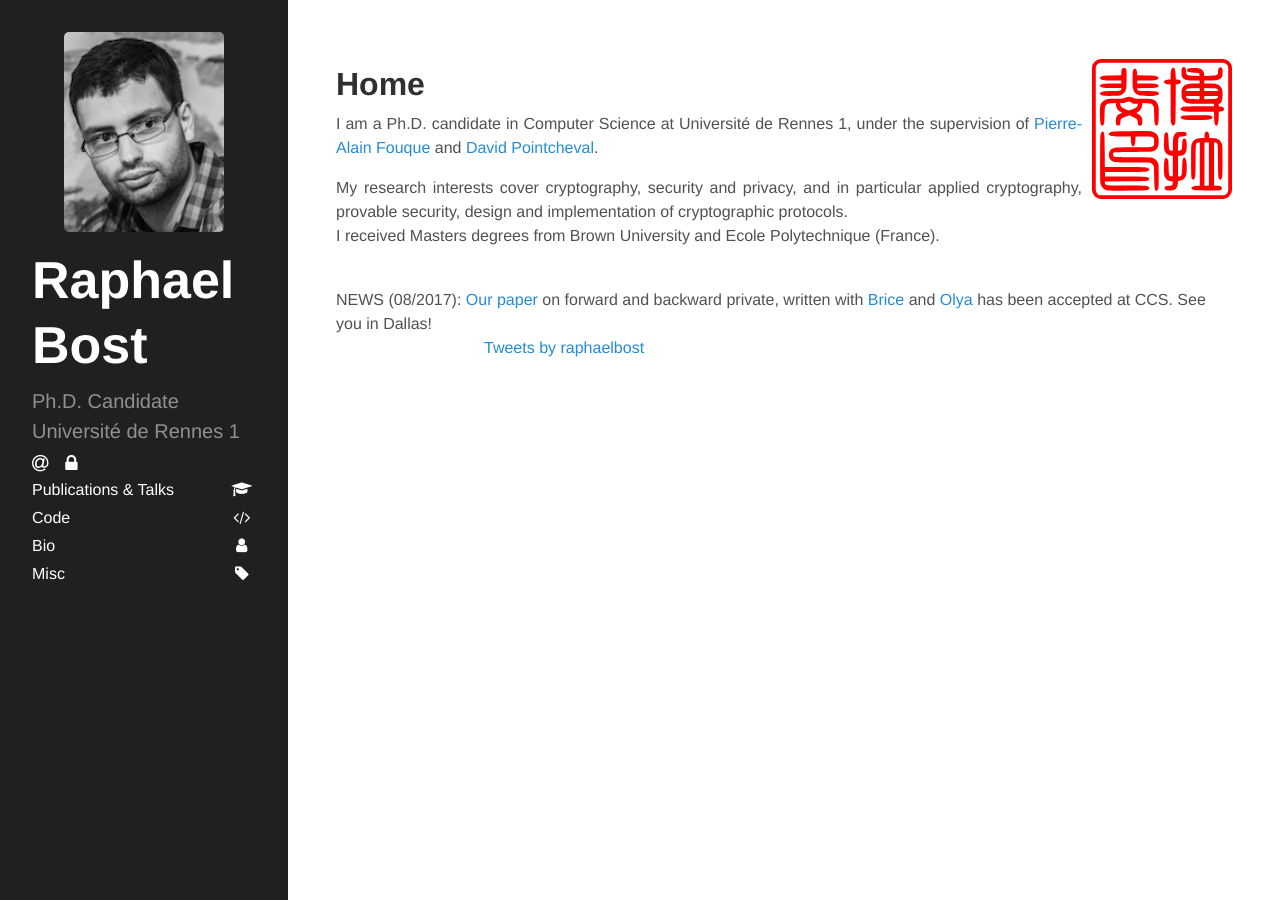
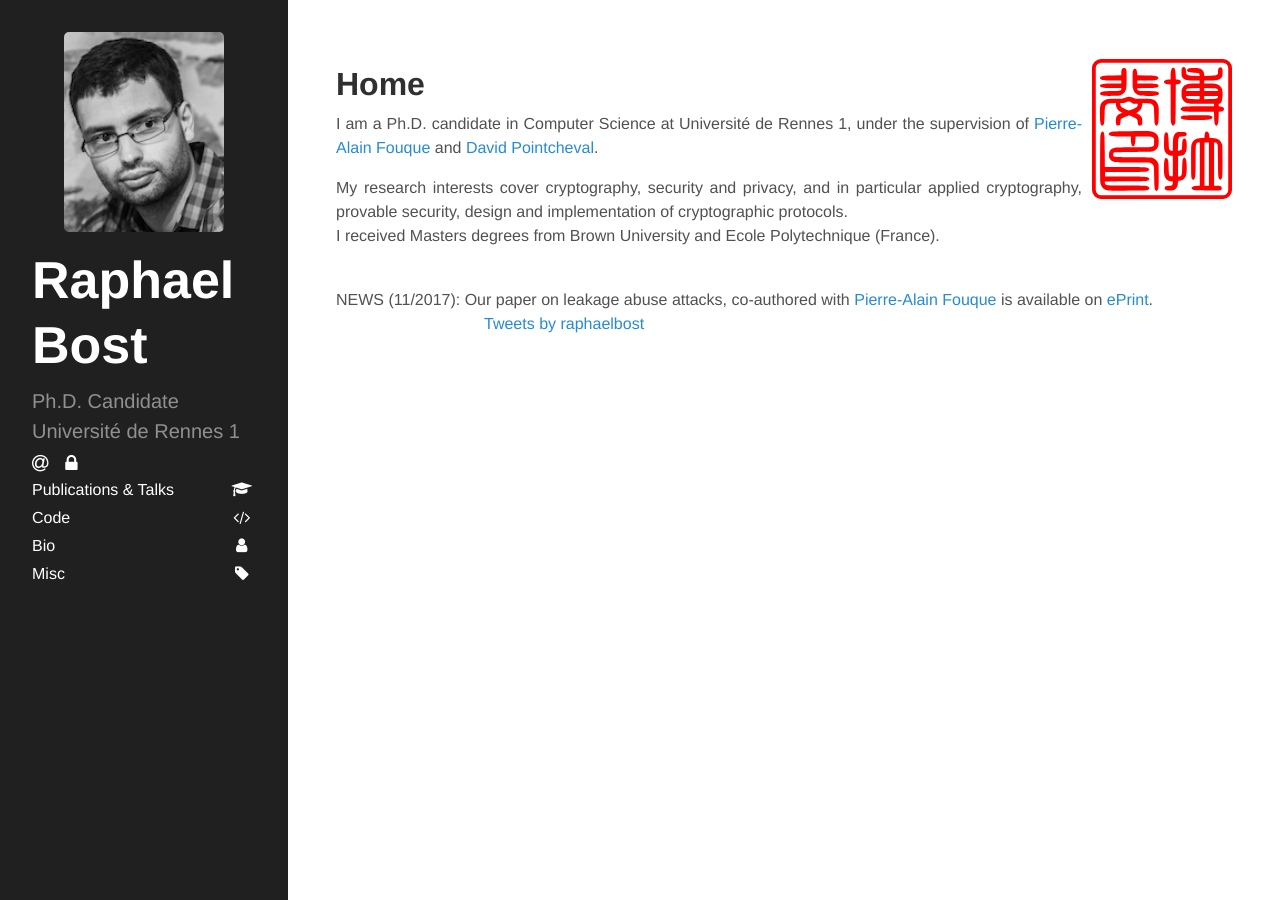
Before and after one commit to rbost/website, a Jekyll site: the page built from index.html, in a window 1280 px wide. Built offline with Jekyll 4.4.1, drawn with Linux system fonts in a browser that asks for light colours; some web fonts are replaced; comment, search, counter and statistics services are not loaded.

Commit message:
Added the paper on leakage-abuse-attacks

```diff
--- a/index.html
+++ b/index.html
@@ -17,7 +17,7 @@ I received Masters degrees from Brown University and Ecole Polytechnique (France
 
 
 <br/>
-NEWS (08/2017): <a href="https://eprint.iacr.org/2017/805">Our paper</a> on forward and backward private, written with <a href="https://pure.royalholloway.ac.uk/portal/en/persons/brice-minaud(5c667ab8-fbf7-4adc-8c76-5c1cbd260087).html">Brice</a> and <a href="https://www.microsoft.com/en-us/research/people/oohrim/">Olya</a> has been accepted at CCS. See you in Dallas!
+NEWS (11/2017): Our paper on leakage abuse attacks, co-authored with  <a href="http://www.di.ens.fr/~fouque/">Pierre-Alain Fouque</a> is available on <a href="https://eprint.iacr.org/2017/1060">ePrint</a>.
 
 <br/>
 <div class="twitter-tm-rb">
```
Also changed, not shown: _data/publications.yml (+15 -1 lines).
